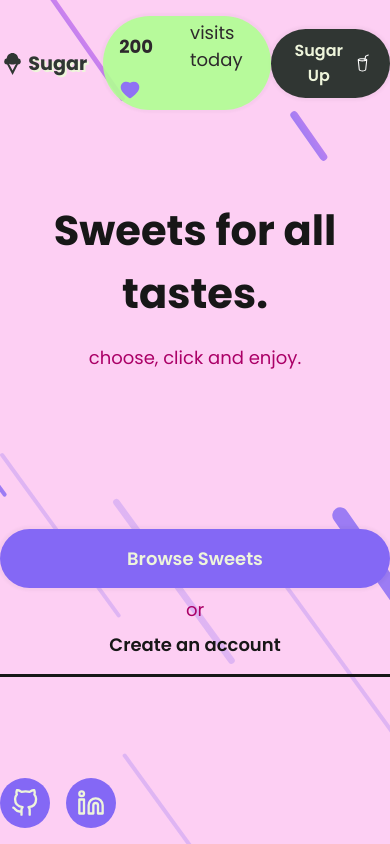
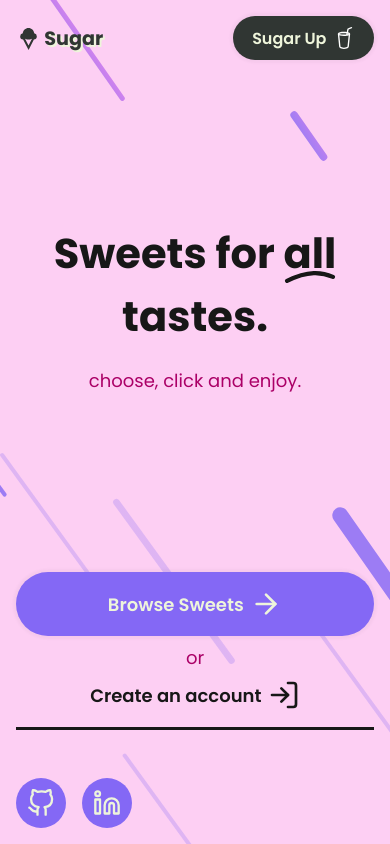
Before and after one commit to gustavo-zsilva/sugar, a Next.js app: page / in a window 390 px wide. Built offline with nearby package versions, Linux system fonts and the light colour scheme.

Commit message:
Finished Responsive UI

```diff
--- a/src/pages/index.tsx
+++ b/src/pages/index.tsx
@@ -1,9 +1,13 @@
 import Head from "next/head"
+import Image from "next/image"
+
+import { FiArrowRight, FiLogIn } from 'react-icons/fi'
+
 import { Header } from "@components/Header"
-
 import { Button } from "@components/Button"
 import { Footer } from "@components/Footer"
-import { Container } from "../styles/pages/Home"
+import { Hero } from "@components/Hero"
+import { Container, ButtonGroup } from "../styles/pages/Home"
 
 export default function Home() {
   return (
@@ -16,19 +20,30 @@ export default function Home() {
             <Header />
             <main>
                 <div>
-                    <h1>Sweets for all tastes.</h1>
+                    <h1>Sweets for <span>all</span> tastes.</h1>
                     <span>choose, click and enjoy.</span>
                 </div>
-                <div>
-                    <Button type="purple">
+                <ButtonGroup>
+                    <Button aria-label="Browse Sweets" type="purple">
                         <span>Browse Sweets</span>
+                        <FiArrowRight size={32} />
                     </Button>
                     <span>or</span>
-                    <Button type="ghost">
+                    <Button aria-label="Create an account" type="ghost">
                         <span>Create an account</span>
+                        <FiLogIn size={32} />
                     </Button>
-                </div>
+                </ButtonGroup>
             </main>
+            <Hero>
+                <Image
+                    src="/hero.svg"
+                    width={650}
+                    height={650}
+                    alt="Hero"
+                    objectFit="contain"
+                />
+            </Hero>
             <Footer />
         </div>
     </Container>
--- a/src/styles/pages/Home.ts
+++ b/src/styles/pages/Home.ts
@@ -1,15 +1,19 @@
 import { styled } from "../stitches.config";
 
 export const Container = styled('div', {
-    maxWidth: '80rem',
-    margin: 'auto',
     height: '100vh',
 
-    '@sm': {
-        margin: '0 1rem',
+    '@mobile': {
+        mx: '$1',
+    },
+    '@tablet': {
+        mx: '$2',
     },
 
-    'div': {
+    '> div': {
+        maxWidth: '80rem',
+        margin: 'auto',
+
         display: 'grid',
         gridTemplateAreas: `
             'Header Header'
@@ -20,33 +24,81 @@ export const Container = styled('div', {
         gridTemplateRows: 'auto 1fr auto',
         height: '100%',
 
+        '@desktop': {
+            gridTemplateAreas: `
+                'Header Header'
+                'Main Hero'
+                'Footer Footer'
+            `,
+        },
 
         'main': {
             gridArea: 'Main',
             display: 'flex',
             flexDirection: 'column',
 
-            'div': {
+            '@desktop': {
+                justifyContent: 'space-between',
+                my: '12rem',
+            },
+
+            'div:first-child': {
                 display: 'flex',
                 flexDirection: 'column',
                 justifyContent: 'center',
                 textAlign: 'center',
+                flex: 1,
+
+                '@desktop': {
+                    textAlign: 'left',
+                    flex: 0,
+                },
 
                 'h1': {
                     fontSize: '2.6rem',
                     marginBottom: '1.2rem',
+
+                    'span': {
+                        backgroundImage: 'url(/line.svg)',
+                        backgroundPosition: 'bottom',
+                        backgroundRepeat: 'no-repeat',
+                        backgroundSize: 'contain',
+                    },
+
+                    '@desktop': {
+                        fontSize: '3.2rem',
+                        maxWidth: '22rem',
+                    }
                 },
                 '> span': {
                     fontSize: '1.125rem',
                     color: '$secondary',
                 }
             },
-
-            'div:last-child': {
-                '> span': {
-                    transform: 'translateY(30%)'
-                }
-            }
-        }
+        },
     }
 })
+
+export const ButtonGroup = styled('div', {
+    display: 'flex',
+    flexDirection: 'column',
+    justifyContent: 'center',
+    textAlign: 'center',
+    my: '$2',
+
+    '@tablet': {
+        flexDirection: 'row',
+        '> span': {
+            visibility: 'hidden',
+        }
+    },
+
+    'button': {
+        width: '100%'
+    },
+
+    '> span': {
+        transform: 'translateY(30%)',
+        color: '$secondary',
+    }
+})
```
